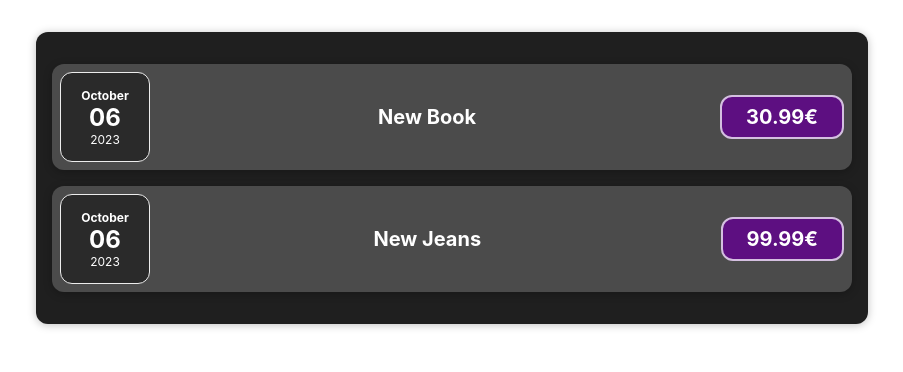
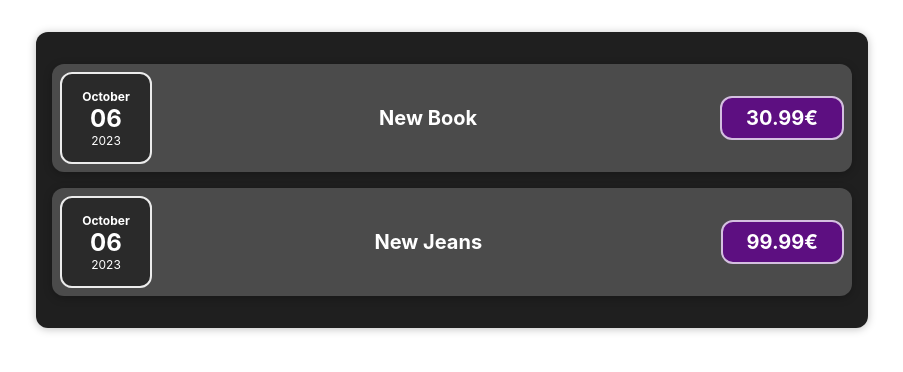
Before and after one commit to Tooma81/React_projekti_loomine, a React (Create React App) app: page / in a window 1280 px wide. Shown: the top 372 px of the page, without its empty margins (188-1091 px from the left). Built offline with nearby package versions, Linux system fonts and the light colour scheme.

Commit message:
changed date css

```diff
--- a/src/components/ExpenseDate.css
+++ b/src/components/ExpenseDate.css
@@ -3,7 +3,7 @@
     flex-direction: column;
     width: 5.5rem;
     height: 5.5rem;
-    border: 1px solid #ececec;
+    border: 2px solid #ececec;
     background-color: #2a2a2a;
     color: white;
     border-radius: 12px;
```
